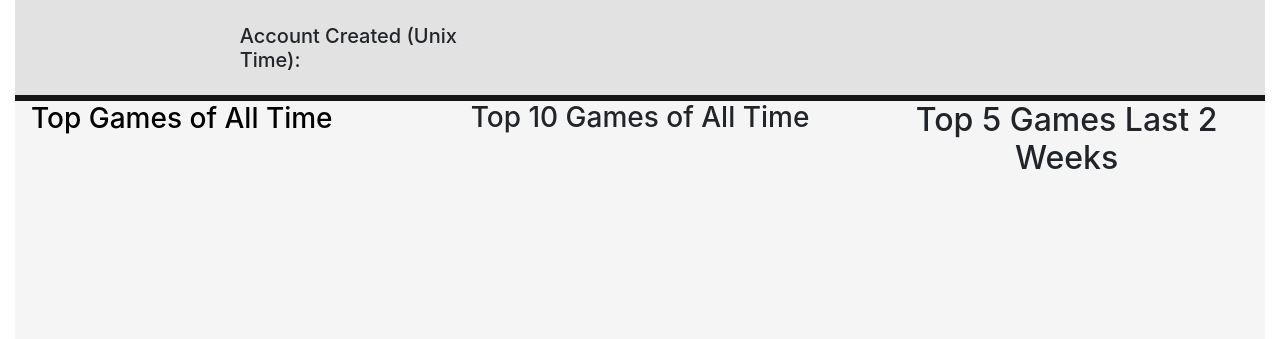
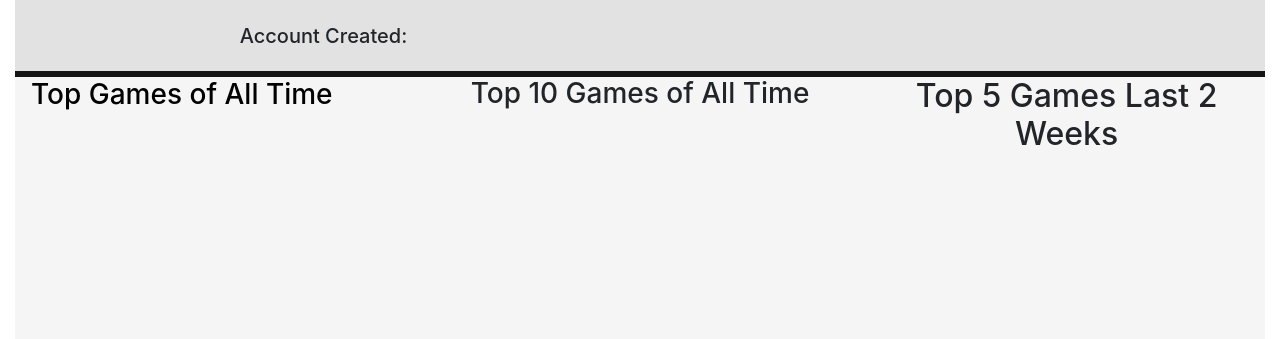
Before and after one commit to aebaack/hackcu-project, a website: page site/UserInfoScreen.html in a window 1280 px wide. Shown: the part 46-385 px from the top of the page. Drawn offline with nearby package versions, Linux system fonts and the light colour scheme.

Commit message:
Remove unix time

```diff
--- a/site/UserInfoScreen.html
+++ b/site/UserInfoScreen.html
@@ -29,7 +29,7 @@
                             <div class="col-7">
                                 <h5>Steam ID:</h5>
                                 <div id="steamID"></div>
-                                <h5 style="padding-top: 20px">Account Created (Unix Time): </h5>
+                                <h5 style="padding-top: 20px">Account Created: </h5>
                                 <div id="accountDate"></div>
                             </div>
                         </div>
```
